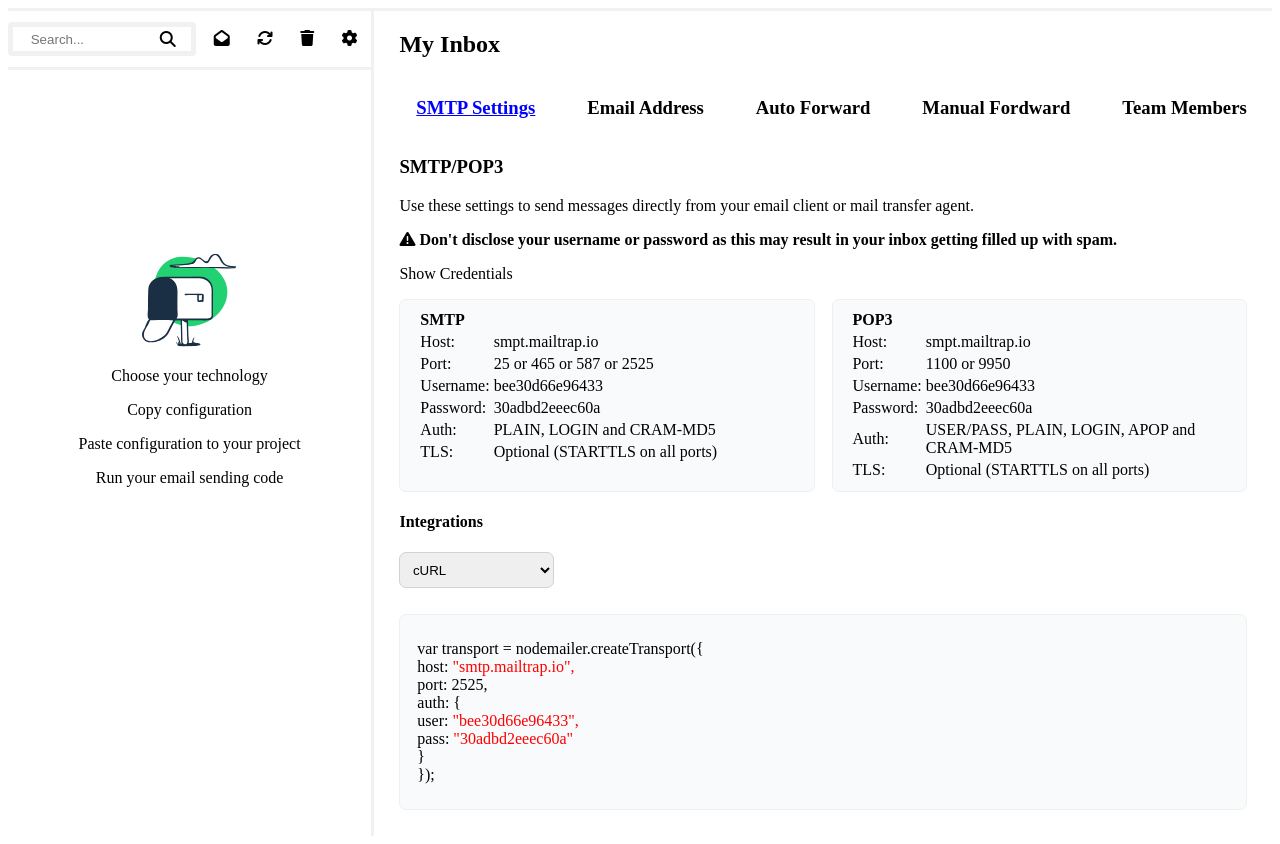
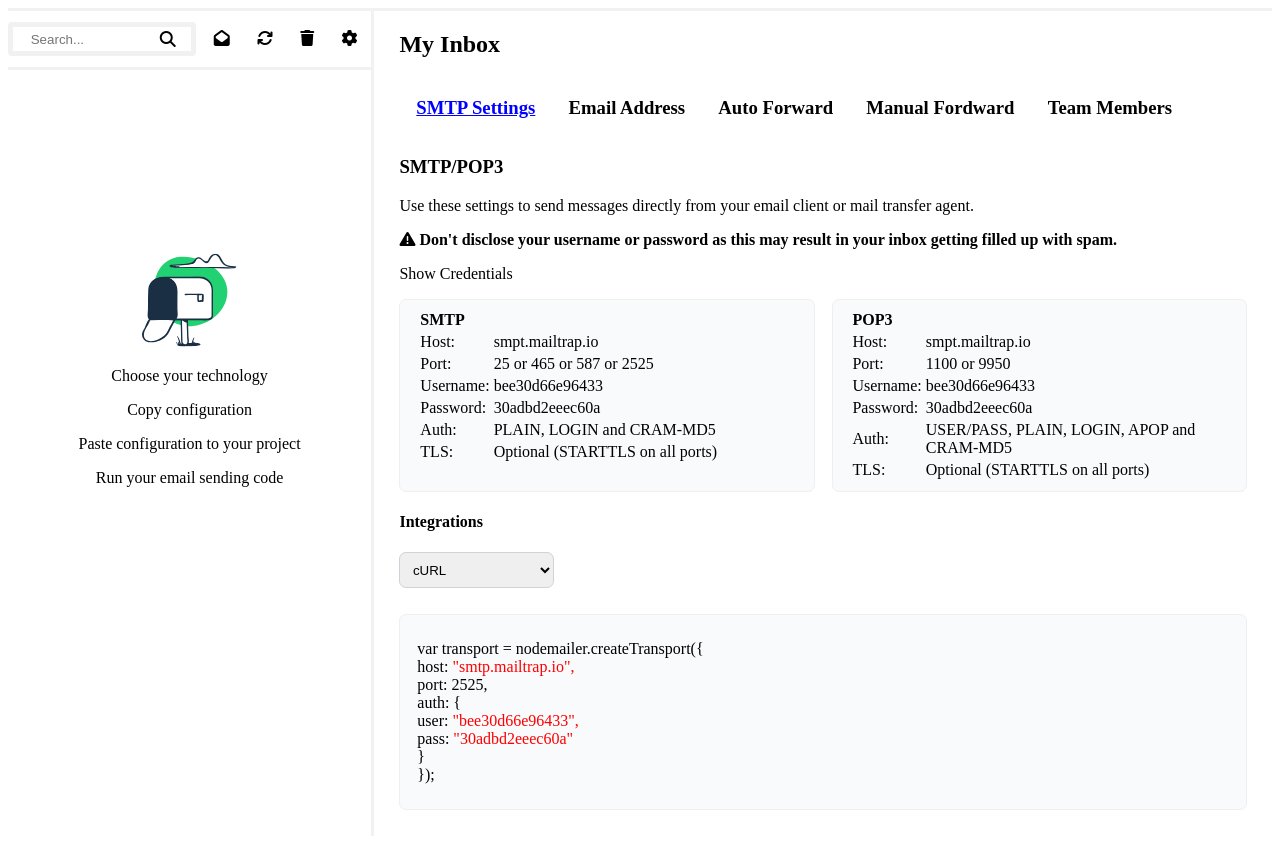
Before and after one commit to randomFrisby/Infinite-Mail, a website: page inbox.html in a window 1280 px wide. Drawn offline with Linux system fonts and the light colour scheme; no server answers.

Commit message:
once again

```diff
--- a/inbox.html
+++ b/inbox.html
@@ -6,7 +6,6 @@
     <meta http-equiv="X-UA-Compatible" content="IE=edge">
     <meta name="viewport" content="width=device-width, initial-scale=1.0">
     <title>Document</title>
-
     <script src="https://kit.fontawesome.com/81ff3434ff.js" crossorigin="anonymous"></script>
     <style>
         #inbox-body {
@@ -55,7 +54,7 @@
         #infopanel-bar {
             border: 0px solid;
             display: flex;
-            justify-content: space-between;
+            gap: 4%;
             padding-left: 2%;
         }
 
@@ -158,7 +157,6 @@
             line-height: 150%;
         }
     </style>
-
     <script src="https://kit.fontawesome.com/81ff3434ff.js" crossorigin="anonymous"></script>
 </head>
 
@@ -427,10 +425,6 @@
 </body>
 
 </html>
-
-
-
-
 <script>
     //----------------------------switching between inbox page tabs--------------------------------
 
```
